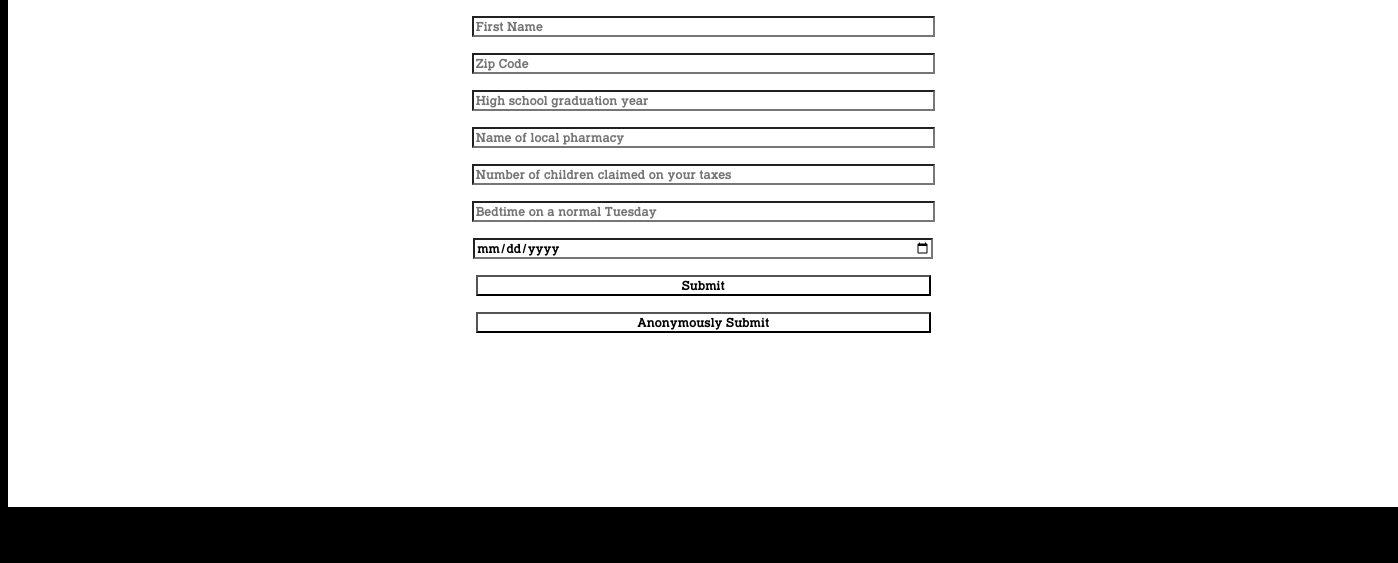
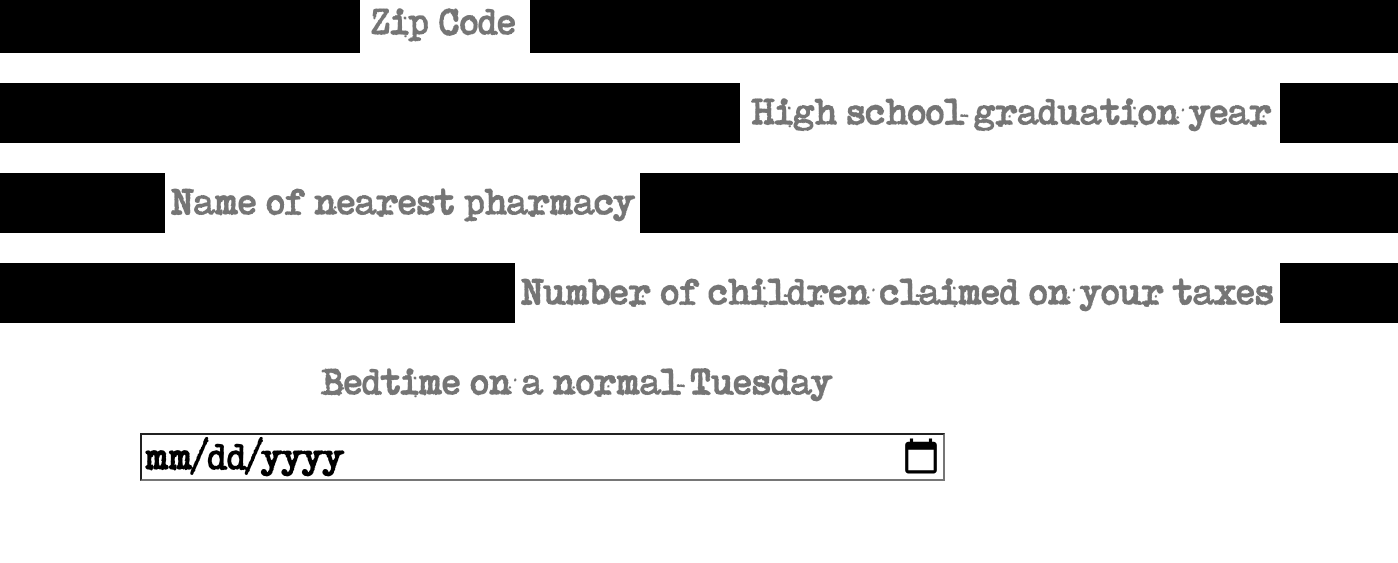
Before and after one commit to JordanZagerman/IDM-231, a plain HTML site: page root/index.html in a window 1280 px wide. Shown: the part 237-800 px from the top of the page, 1398 px wide, since content can reach past the window. Drawn offline with nearby package versions, Linux system fonts and the light colour scheme.

Commit message:
Almost Done Homepage
Still Need to do a few more bars, but I need food more.

```diff
--- a/root/index.html
+++ b/root/index.html
@@ -9,41 +9,53 @@
 </head>
 <body>
 	<!-- Transition Script -->
+
   <script src="js/page-transition.js"></script>
+
 	<div class="grid">
 		<div id="zodiac">
 			<h1>Which Conspiracy Theory Are You?</h1>
 
-			<p id="question"></p>
-			<div>
 			<form id="form">
+				<!-- Name Section -->
 		      <p>
 		        <input id="name-input" class="specificOptionalQuestion" type="text" placeholder="First Name">
 		      </p>
+
+		      <!-- Zip Code Section -->
 		      <p>
 		        <input id="zipCodeInput" class="specificOptionalQuestion" type="text" placeholder="Zip Code">
 		      </p>
+
+		      <!-- high School Section -->
 		      <p>
 		        <input id="high-school-input" class="specificOptionalQuestion" type="text" placeholder="High school graduation year">
 		      </p>
+
+		      <!-- Pharmacy Section -->
 		      <p>
-		        <input id="pharmacy-input" class="specificOptionalQuestion" type="text" placeholder="Name of local pharmacy">
+		        <input id="pharmacy-input" class="specificOptionalQuestion" type="text" placeholder="Name of nearest pharmacy">
 		      </p>
+
+		      <!-- Children on Taxes Section -->
 		      <p>
 		        <input id="childrenInput" class="specificOptionalQuestion" type="text" placeholder="Number of children claimed on your taxes">
 		      </p>
+
+		      <!-- Bedtime Section -->
 		      <p>
 		        <input id="bedtimeInput" class="specificOptionalQuestion" type="text" placeholder="Bedtime on a normal Tuesday">
 		      </p>
 		      <p>
+
 		      	<!-- Important date input -->
-		        <input id="date-input" type="date">
+		        <input id="date-input" type="date" placeholder="Birthday">
 		      </p>
+
+		      <!-- Submit Button -->
 		      <p>
 		        <input id="submitButton" type="submit">
 		      </p>
-
-			<button id="anonymousButton" type="submit" value="HTML">Anonymously Submit</button>
 
 		    </form>
 		    </div>
@@ -80,7 +92,42 @@
 				<button id="button14" class="hiddenButton"><span id="choice14"></span></button>
 			</div>
 		</div>
+
+		<!-- Rectangles covering first name question -->
+		<div id="rectangleFirstNameLeft" class="rectangleBlackOut"></div>
+		<div id="rectangleFirstNameRight" class="rectangleBlackOut"></div>
+
+		<!-- Rectangles Covering Zip code -->
+
+		<div id="rectangleZipCodeLeft" class="rectangleBlackOut"></div>
+		<div id="rectangleZipCodeRight" class="rectangleBlackOut"></div>
+
+		<!-- Rectangles Covering high School -->
+
+		<div id="rectangleHighSchoolLeft" class="rectangleBlackOut"></div>
+		<div id="rectangleHighSchoolRight" class="rectangleBlackOut"></div>
+
+		<!-- Rectangles Covering Pharmacy -->
+
+		<div id="rectanglePharmacyLeft" class="rectangleBlackOut"></div>
+		<div id="rectanglePharmacyRight" class="rectangleBlackOut"></div>
+
+		<!-- Rectangles Covering Children -->
+
+		<div id="rectangleChildrenLeft" class="rectangleBlackOut"></div>
+		<div id="rectangleChildrenRight" class="rectangleBlackOut"></div>
+
+		<!-- Rectangles Covering Bedtime -->
+
+		<div id="rectangleBedtimeLeft" class="rectangleBlackOut"></div>
+		<div id="rectangleBedtimeRight" class="rectangleBlackOut"></div>
+
+		<!-- Rectangles Covering Birthday -->
+
+		<div id="rectangleBirthdayLeft" class="rectangleBlackOut"></div>
+		<div id="rectangleBirthdayRight" class="rectangleBlackOut"></div>
+
 	</div>
-  <script src="js/main.js"></script>
+		  <script src="js/main.js"></script>
 </body>
 </html>
--- a/root/style.css
+++ b/root/style.css
@@ -48,7 +48,9 @@
 
 /*essentially just the background*/
 body {
-	background-color: black;
+	background-color: white;
+    margin: 0;
+    padding: 0;
 }
 
 /*
@@ -64,11 +66,11 @@ body {
 
 /*everything on top of the background*/
 .grid {
-	width: 90%;
+	width: 1000px;
 	height: 90%;
 	margin: 0 auto;
 	/* Top Bottom Left Right*/
-	padding: 10% 10% 10% 10%;
+	padding: 0;
 	background-color: white;
 }
 
@@ -77,12 +79,14 @@ body {
 	font-family: 'modern_typewriterregular';
 	font-size: 300%;
 	text-align: center;
+    /*Keeps the height of the page consistant for rectangle effects
+    */
+    overflow: hidden;
+    white-space: nowrap;
+    padding-bottom: 20px   ;
 }
 
-.grid #question {
-    font-family: 'tox_typewriterregular';
-    font-size: 150%;
-    }
+
 /*
  ________     ,-----.    .-------.    ,---.    ,---.   .-'''-.
 |        |  .'  .-,  '.  |  _ _   \   |    \  /    |  / _     \
@@ -95,24 +99,174 @@ body {
 '---'         '-----'    ''-'   `'-'  '--'      '--'  `-...-'
 */
 input[type="text"] {
-    font-family: 'typoslab_irregular_demoRg';
-    width: 40%;
+    font-family: 'tox_typewriterregular';
+    font-size: 30pt;
+    font-weight: bold;
+    width: 800px;
     display: block;
     margin-bottom: 10px;
-    margin-left: auto;
-    margin-right: auto;
+    margin-left: 800px;
+    margin-right: none;
     background-color: #FFFFFF;
+    position: fixed;
 
 }
 
+
+input[type=text] {
+    -webkit-transition: width 0.4s ease-in-out;
+    transition: width 0.4s ease-in-out;
+}
+
+input[type=text]:focus {
+    /*gets rid of mac blue select ring*/
+    outline: none;
+}
+
+input[type=text]:hover {
+    /*gets rid of mac blue select ring*/
+
+}
+
+.specificOptionalQuestion {
+    padding: 18px 20px;
+    border: 0px solid black;
+
+}
+
+.rectangleBlackOut {
+    height:60px;
+    background:black;
+    margin: 0;
+    padding: 0;
+    position: fixed;
+
+}
+
+/*First Name Question Section*/
+
+#rectangleFirstNameRight {
+    width:1000px;
+    left: 830px;
+    top: 142px;
+}
+
+#rectangleFirstNameLeft {
+    width:600px;
+    left: 0px;
+    top: 142px;
+
+}
+
+#name-input {
+    left: -200px;
+    top: 135px;
+}
+
+/*Zip Code Question Section*/
+
+#zipCodeInput {
+    top: 220px;
+    left: -450px;
+}
+
+#rectangleZipCodeRight {
+    width:1100px;
+    left: 530px;
+    top: 230px;
+}
+
+#rectangleZipCodeLeft {
+    width:360px;
+    left: 0px;
+    top: 230px;
+}
+
+/*High School Section*/
+
+#high-school-input {
+    top: 310px;
+    left: -70px;
+}
+
+#rectangleHighSchoolRight {
+    width:510px;
+    left: 1280px;
+    top: 320px;
+}
+
+#rectangleHighSchoolLeft {
+    width:740px;
+    left: 0px;
+    top: 320px;
+}
+
+/*Pharmacy*/
+
+#pharmacy-input {
+    top: 400px;
+    left: -650px;
+}
+
+#rectanglePharmacyRight {
+    width:1000px;
+    left: 640px;
+    top: 410px;
+}
+
+#rectanglePharmacyLeft {
+    width:165px;
+    left: 0px;
+    top: 410px;
+}
+
+/*Children*/
+
+#childrenInput {
+    top: 490px;
+    left: -300px;
+}
+
+#rectangleChildrenRight {
+    width:500px;
+    left: 1280px;
+    top: 500px;
+}
+
+#rectangleChildrenLeft {
+    width:515px;
+    left: 0px;
+    top: 500px;
+}
+/*Bedtime*/
+
+#bedtimeInput {
+    top: 580px;
+    left: -500px;
+}
+
+/*Date Input*/
+
+#date-input {
+    position: fixed;
+    top: 670px;
+}
+
+#submitButton {
+    position: fixed;
+    top: 700px;
+}
 input[type="date"] {
-    font-family: 'typoslab_irregular_demoRg';
-    width: 40%;
+    font-family: 'tox_typewriterregular';
+    font-size: 30pt;
+    font-weight: bold;
+    width: 800px;
     display: block;
     margin-bottom: 10px;
-    margin-left: auto;
-    margin-right: auto;
+    margin-left: none;
+    margin-right: none;
     background-color: #FFFFFF;
+    position: fixed;
 }
 
 input[type="submit"] {
@@ -123,6 +277,19 @@ input[type="submit"] {
     margin-left: auto;
     margin-right: auto;
     background-color: #FFFFFF;
+}
+
+#submitButton {
+    border: none;
+    background-color: white;
+    font-family: 'tox_typewriterregular';
+    font-size: 30pt;
+    padding: 10px 10px;
+    text-align: center;
+    position: fixed;
+    top: 800px;
+
+
 }
 
 #anonymousButton {
```
Also changed, not shown: 1 other file.
